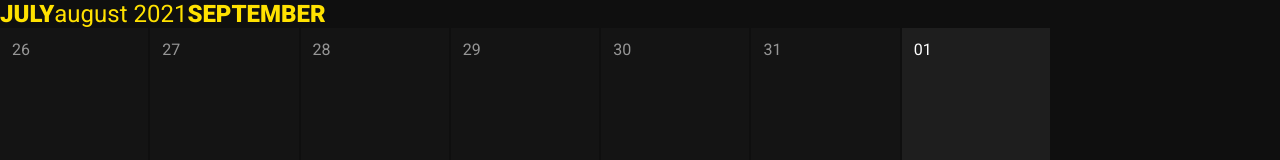
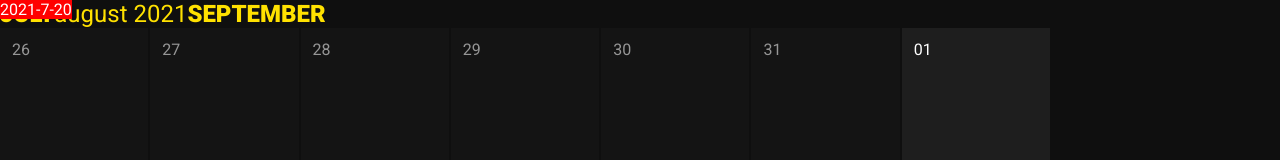
Before and after one commit to Zeilar/planner, a React (Create React App) app: page / in a window 1280 px wide. Both pictures are taken after a click on the element "20". Shown: the top 160 px of the page. Built offline with nearby package versions, Linux system fonts and the light colour scheme.

Commit message:
Added modal logic

```diff
--- a/src/components/Calendar.jsx
+++ b/src/components/Calendar.jsx
@@ -3,27 +3,26 @@ import dayjs from "dayjs";
 import { useState } from "react";
 import styled from "styled-components";
 import { DateHelpers, months } from "../helpers/DateHelpers";
+import Modal from "./Modal";
 
 export default function Calendar() {
 	const now = new Date();
 
 	const [month, setMonth] = useState(now.getMonth());
 	const [year, setYear] = useState(now.getFullYear());
+	const [modalOpen, setModalOpen] = useState(false);
+	const [modalDate, setModalDate] = useState();
 
 	const days = DateHelpers.getDaysFromMonth(month, year),
-		fillerDaysStart = DateHelpers.getStartFillerDates(days[0]),
-		fillerDaysEnd = DateHelpers.getEndFillerDates(
+		fillerDaysStart = DateHelpers.getEndOfPreviousMonth(days[0]),
+		fillerDaysEnd = DateHelpers.getStartOfNextMonth(
 			days[days.length - 1],
 			42 - days.length - fillerDaysStart.length
 		);
 
-	function isToday(date) {
-		const now = new Date();
-		return (
-			date.getFullYear() === now.getFullYear() &&
-			date.getMonth() === now.getMonth() &&
-			date.getDate() === now.getDate()
-		);
+	function openModal(date) {
+		setModalDate(date);
+		setModalOpen(true);
 	}
 
 	function nextMonth() {
@@ -46,6 +45,7 @@ export default function Calendar() {
 
 	return (
 		<Container>
+			{modalOpen && <Modal date={modalDate} close={() => setModalOpen(false)} />}
 			<MonthButtons>
 				<MonthButton onClick={previousMonth}>
 					{months[month - 1] ?? months[months.length - 1]}
@@ -57,17 +57,29 @@ export default function Calendar() {
 			</MonthButtons>
 			<Days>
 				{fillerDaysStart.map((day, i) => (
-					<FillerDay className={classNames({ active: isToday(day) })} key={i}>
+					<FillerDay
+						className={classNames({ active: DateHelpers.isToday(day) })}
+						onClick={() => openModal(day)}
+						key={i}
+					>
 						<DayNumber>{dayjs(day).format("DD")}</DayNumber>
 					</FillerDay>
 				))}
 				{days.map((day, i) => (
-					<Day className={classNames({ active: isToday(day) })} key={i}>
+					<Day
+						className={classNames({ active: DateHelpers.isToday(day) })}
+						onClick={() => openModal(day)}
+						key={i}
+					>
 						<DayNumber>{dayjs(day).format("DD")}</DayNumber>
 					</Day>
 				))}
 				{fillerDaysEnd.map((day, i) => (
-					<FillerDay className={classNames({ active: isToday(day) })} key={i}>
+					<FillerDay
+						className={classNames({ active: DateHelpers.isToday(day) })}
+						onClick={() => openModal(day)}
+						key={i}
+					>
 						<DayNumber>{dayjs(day).format("DD")}</DayNumber>
 					</FillerDay>
 				))}
--- a/src/components/Modal.jsx
+++ b/src/components/Modal.jsx
@@ -1,6 +1,20 @@
+import dayjs from "dayjs";
 import { useState, useEffect } from "react";
 import styled from "styled-components";
+import { DateHelpers } from "../helpers/DateHelpers";
+import { useClickOutside } from "../hooks/useClickOutside";
 
-export default function Modal() {
-	return <div>Modal</div>;
+export default function Modal({ close, date }) {
+	const wrapper = useClickOutside(close);
+
+	console.log(date);
+
+	return <Wrapper ref={wrapper}>{DateHelpers.toString(date)}</Wrapper>;
 }
+
+const Wrapper = styled.div`
+	background-color: red;
+	position: fixed;
+	top: 0;
+	left: 0;
+`;
--- a/src/helpers/DateHelpers.js
+++ b/src/helpers/DateHelpers.js
@@ -36,7 +36,7 @@ export class DateHelpers {
 		return days;
 	}
 
-	static getStartFillerDates(firstDay) {
+	static getEndOfPreviousMonth(firstDay) {
 		const day = firstDay.getDay();
 		const weekDay = day <= 0 ? weekDays[weekDays.length - 1] : weekDays[day - 1];
 
@@ -53,7 +53,7 @@ export class DateHelpers {
 		return days;
 	}
 
-	static getEndFillerDates(lastDay, amount) {
+	static getStartOfNextMonth(lastDay, amount) {
 		let nextMonth = lastDay.getMonth() + 1;
 		if (nextMonth >= months.length) nextMonth = 0;
 
@@ -62,4 +62,17 @@ export class DateHelpers {
 
 		return this.getDaysFromMonth(nextMonth, year).slice(0, amount);
 	}
+
+	static isToday(date) {
+		const now = new Date();
+		return (
+			date.getFullYear() === now.getFullYear() &&
+			date.getMonth() === now.getMonth() &&
+			date.getDate() === now.getDate()
+		);
+	}
+
+	static toString(date) {
+		return `${date.getFullYear()}-${date.getMonth()}-${date.getDate()}`;
+	}
 }
--- /dev/null
+++ b/src/hooks/useClickOutside.jsx
@@ -0,0 +1,38 @@
+import { isEqual } from "lodash";
+import { useEffect, useRef, useState } from "react";
+
+export function useClickOutside(callback, args) {
+	const [memoArgs, setMemoArgs] = useState();
+	const ref = useRef(null);
+
+	// This is to avoid infinite loops in the useEffect as args contains nested objects
+	useEffect(() => {
+		if (!isEqual(memoArgs, args)) {
+			setMemoArgs(args);
+		}
+	}, [args, memoArgs]);
+
+	useEffect(() => {
+		const element = ref.current;
+		const event = memoArgs?.mouseup ? "mouseup" : "mousedown";
+
+		function clickHandler(e) {
+			try {
+				if (!element) throw new Error("Ref must be assigned to an element.");
+				if (memoArgs?.condition === false) return;
+				if (!element.contains(e.target)) callback(element);
+			} catch (error) {
+				console.error(error);
+				if (memoArgs?.onError) memoArgs.onError(error);
+			}
+		}
+
+		document.addEventListener(event, clickHandler);
+
+		return () => {
+			document.removeEventListener(event, clickHandler);
+		};
+	}, [callback, memoArgs]);
+
+	return ref;
+}
```
